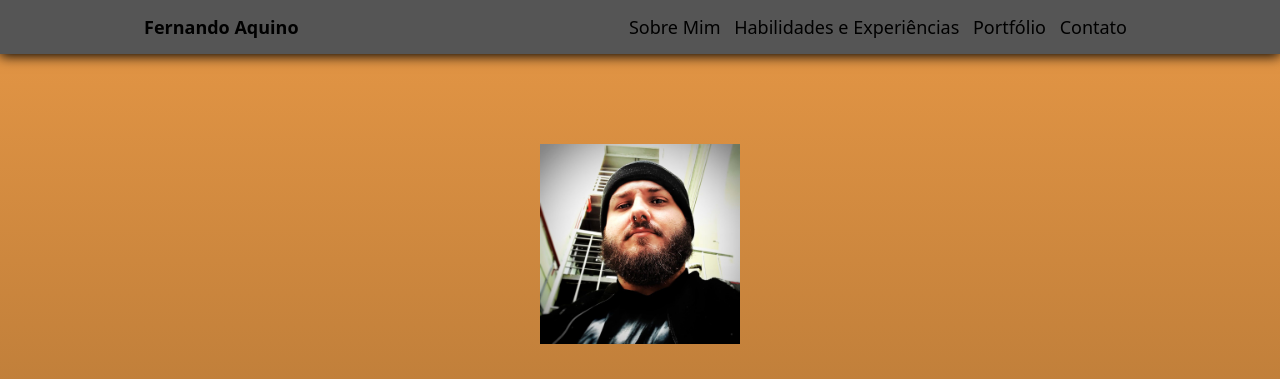
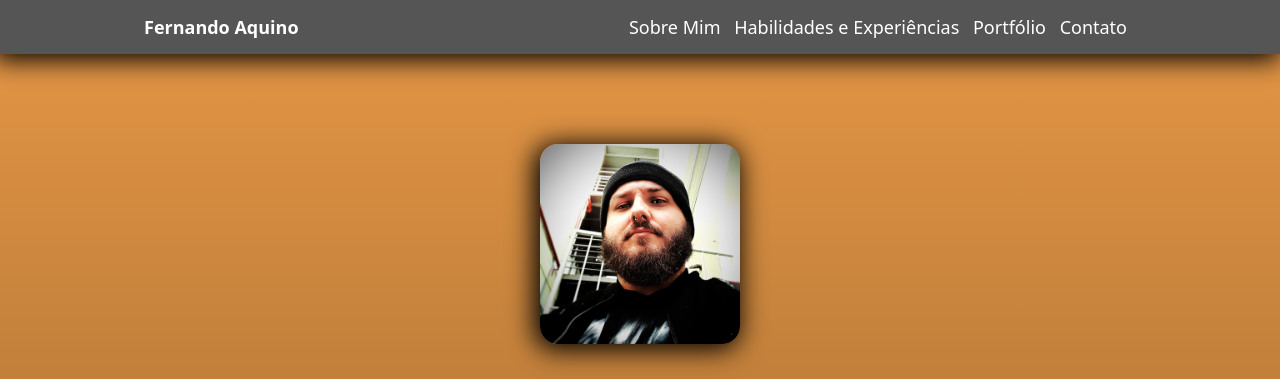
Before and after one commit to FernandoHenriqueDeAquino/Portfolio_Front_End, a plain HTML site: page index.html in a window 1280 px wide. Shown: the top 379 px of the page. Drawn offline with Linux system fonts and the light colour scheme.

Commit message:
links now working

```diff
--- a/index.html
+++ b/index.html
@@ -13,10 +13,10 @@
       <a href="#">Fernando Aquino</a>
     </div>
     <ul>
-      <li><a href="#">Sobre Mim</a></li>
-      <li><a href="#">Habilidades e Experiências</a></li>
-      <li><a href="#">Portfólio</a></li>
-      <li><a href="#">Contato</a></li>
+      <li><a href="#about">Sobre Mim</a></li>
+      <li><a href="#skills">Habilidades e Experiências</a></li>
+      <li><a href="#portfolio">Portfólio</a></li>
+      <li><a href="#contact">Contato</a></li>
     </ul>
   </nav>
   <main id="page-content">
@@ -114,11 +114,10 @@
     </section>
   </main>
   <footer id="footer">
-    <a href="#">Linkedin</a>
-    <a href="#">Youtube</a>
-    <a href="#">Instagram</a>
-    <a href="#">Github</a>
+    <a href="https://www.linkedin.com/in/fernandohenriquedeaquino/" target="_blank">Linkedin</a>
+    <a href="https://www.youtube.com/@fernandosousa1484" target="_blank">Youtube</a>
+    <a href="https://www.instagram.com/insanemachina" target="_blank">Instagram</a>
+    <a href="https://github.com/FernandoHenriqueDeAquino" target="_blank">Github</a>
   </footer>
 </body>
-
 </html>
--- a/src/style.css
+++ b/src/style.css
@@ -31,7 +31,7 @@ p {
 a,
 a:active,
 a:visited {
-    color: #000;
+    color: #fff;
     text-decoration: none;
 }
 
@@ -69,7 +69,7 @@ a:focus {
 #nav-bar {
     padding: 1em 8em;
     background-color: #555;
-    box-shadow: 0 2px 12px #000;
+    box-shadow: -3px 3px 26px 3px #000;
     position: relative;
     top: 0;
 }
@@ -106,6 +106,8 @@ a:focus {
 
 #presentation img {
     max-width: 200px;
+    border-radius: 18px;
+    box-shadow: -3px 3px 26px 3px #000;
 }
 
 #presentation span {
```
